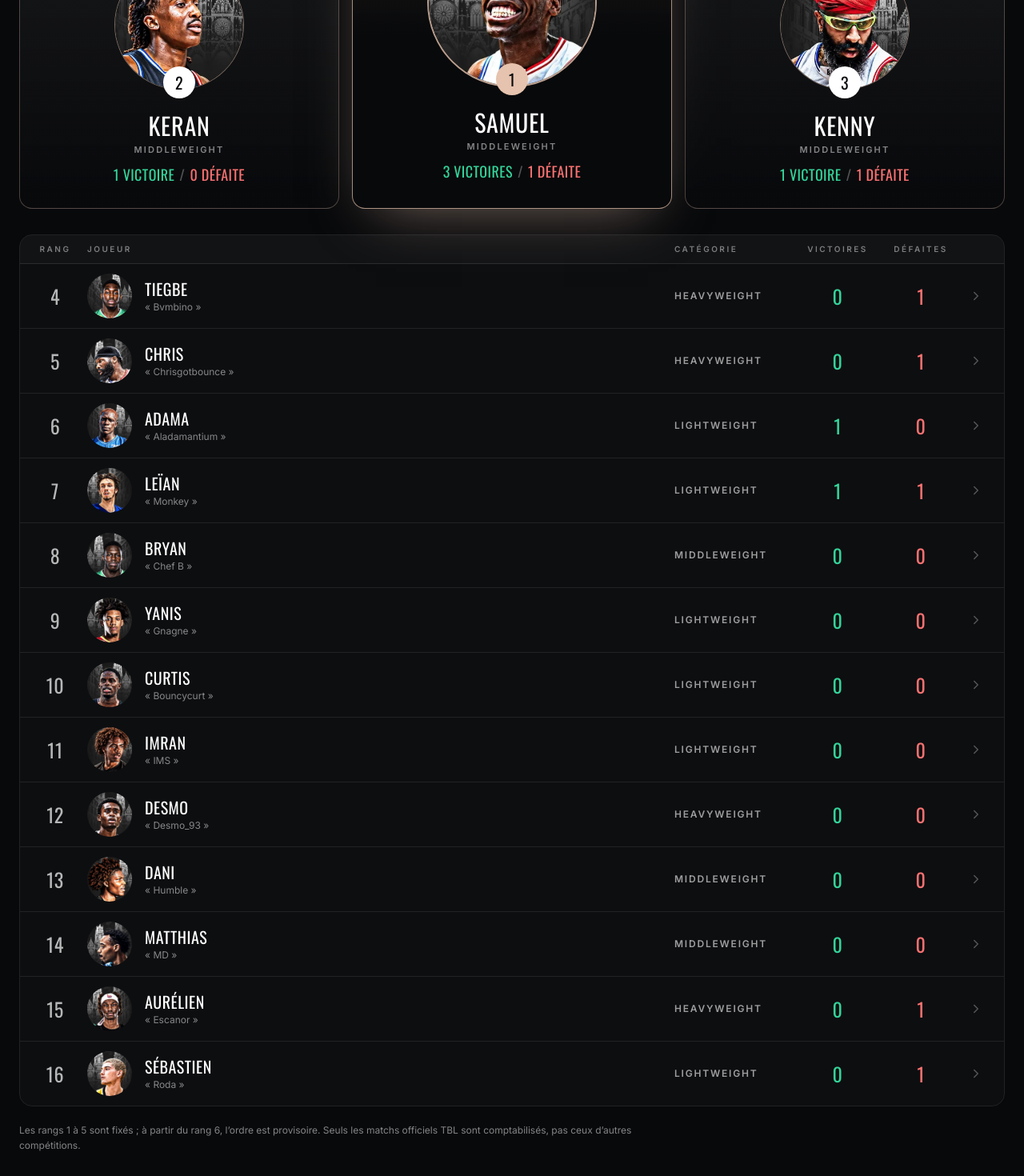
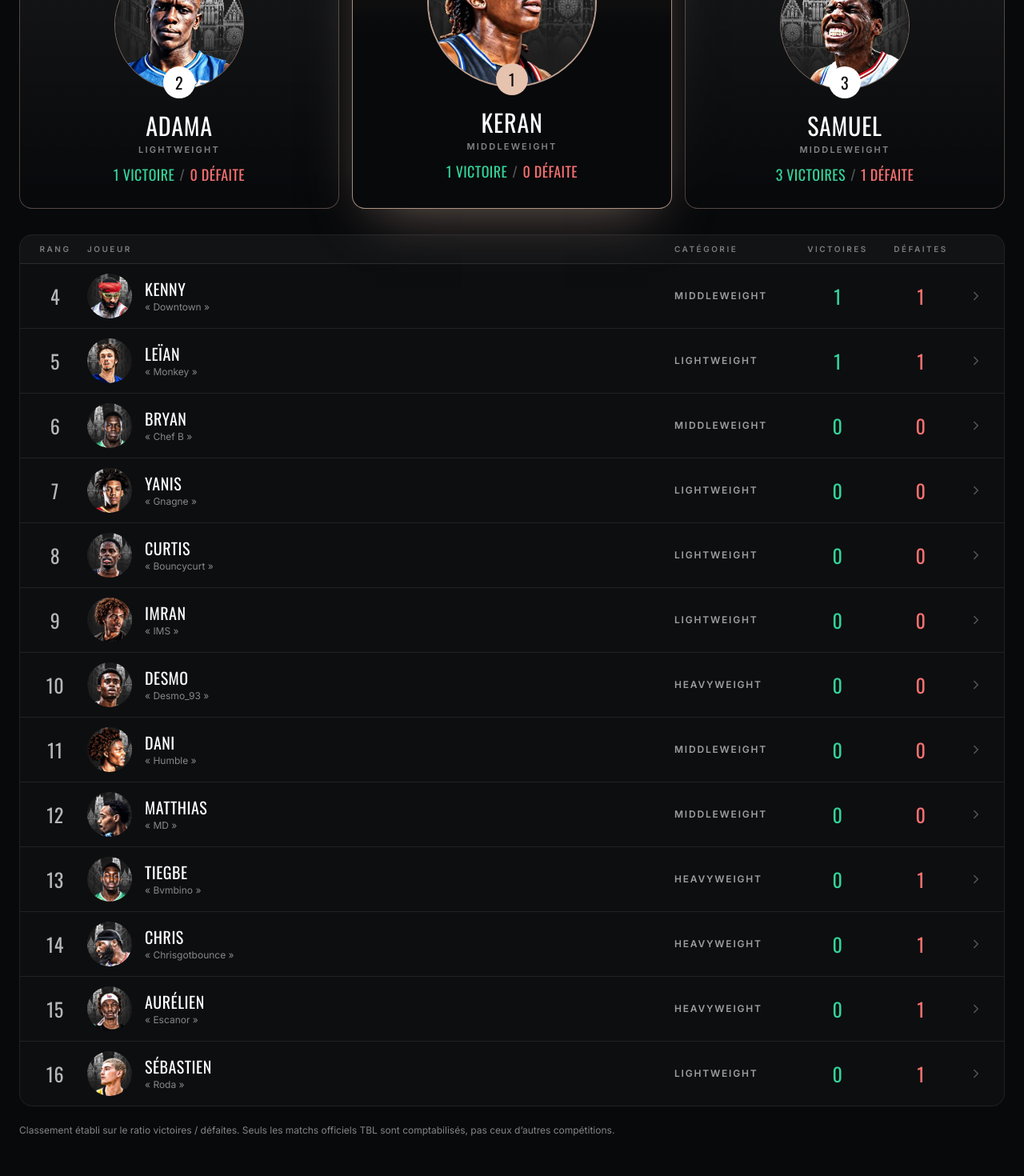
Before and after one commit to DamienRichardII/TBL, a Next.js app: page /classement in a window 1280 px wide. Shown: the part 440-1910 px from the top of the page at 80% size. Built offline with nearby package versions, Linux system fonts and the light colour scheme; no server answers; the database is empty.

Commit message:
Classement trié par ratio victoires/défaites

```diff
--- a/src/components/RankingList.tsx
+++ b/src/components/RankingList.tsx
@@ -73,7 +73,7 @@ export function RankingList() {
           ))}
         </ol>
       </div>
-      <p className="mt-5 max-w-3xl text-[12px] leading-relaxed text-white/50">Les rangs 1 à 5 sont fixés ; à partir du rang 6, l’ordre est provisoire. Seuls les matchs officiels TBL sont comptabilisés, pas ceux d’autres compétitions.</p>
+      <p className="mt-5 max-w-3xl text-[12px] leading-relaxed text-white/50">Classement établi sur le ratio victoires / défaites. Seuls les matchs officiels TBL sont comptabilisés, pas ceux d’autres compétitions.</p>
     </div>
   );
 }
--- a/src/data/rankings.ts
+++ b/src/data/rankings.ts
@@ -1,17 +1,15 @@
 import type { RankEntry } from "@/types";
 /**
- * Classement officiel général TBL — Saison 2026, dans l'ordre (1er en premier).
- * Rangs 1 à 5 fixés (PDF TBL d'octobre 2026) ; à partir du rang 6 : ordre provisoire (victoires puis défaites).
- * Bilans mis à jour selon les indications de TBL. Résultats TBL uniquement (jamais Top Hoops).
- * Toute modification est à valider par l'équipe TBL.
+ * Classement général TBL — Saison 2026, dans l'ordre (1er en premier).
+ * Tri par ratio victoires / (victoires + défaites) décroissant ; égalité : plus de victoires, puis ordre du PDF TBL d'octobre 2026.
+ * Joueurs sans match (0 V / 0 D) : placés entre les ratios positifs et les joueurs à 0 victoire.
+ * Résultats TBL uniquement (jamais Top Hoops). Toute modification est à valider par l'équipe TBL.
  */
 export const rankings: RankEntry[] = [
+  { slug: "kieran", wins: 1, losses: 0 },
+  { slug: "adama", wins: 1, losses: 0 },
   { slug: "samuel-marwakal", wins: 3, losses: 1 },
-  { slug: "kieran", wins: 1, losses: 0 },
   { slug: "kenny-brown", wins: 1, losses: 1 },
-  { slug: "tiegbe-bamba", wins: 0, losses: 1 },
-  { slug: "chris", wins: 0, losses: 1 },
-  { slug: "adama", wins: 1, losses: 0 },
   { slug: "leian", wins: 1, losses: 1 },
   { slug: "bryan-pamba", wins: 0, losses: 0 },
   { slug: "yanis", wins: 0, losses: 0 },
@@ -20,6 +18,8 @@ export const rankings: RankEntry[] = [
   { slug: "desmo", wins: 0, losses: 0 },
   { slug: "dani", wins: 0, losses: 0 },
   { slug: "matthias", wins: 0, losses: 0 },
+  { slug: "tiegbe-bamba", wins: 0, losses: 1 },
+  { slug: "chris", wins: 0, losses: 1 },
   { slug: "aurelien", wins: 0, losses: 1 },
   { slug: "sebastien", wins: 0, losses: 1 },
 ];
```
Also changed, not shown: 2 other files (tests, documents, lock files or other folders).
